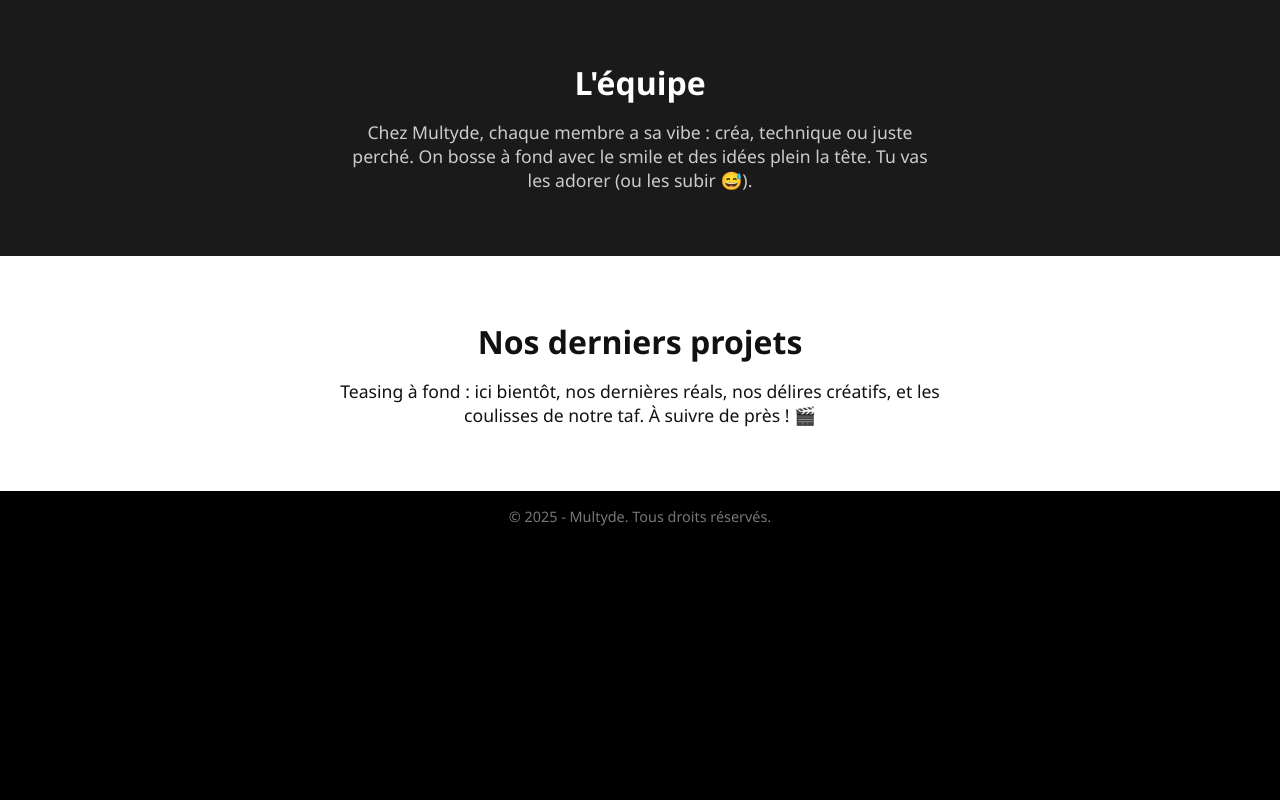
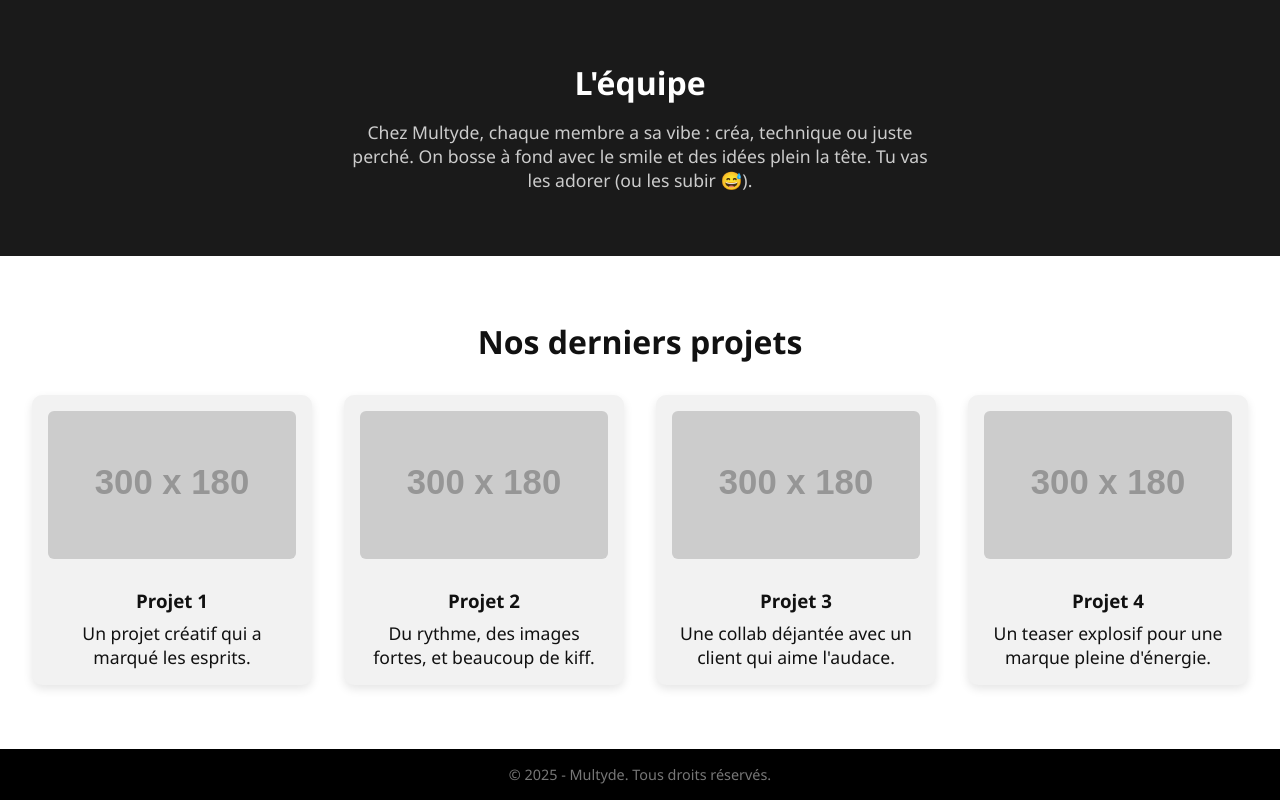
Before and after one commit to Didiare/mon-site, a plain HTML site: page index.html in a window 1280 px wide. Shown: the part 1149-1949 px from the top of the page. Before the commit the page ends 1691 px from the top, so only its background shows below. Drawn offline with Linux system fonts and the light colour scheme; placeholder pictures from the web are drawn by us.

Commit message:
Update index.html

```diff
--- a/index.html
+++ b/index.html
@@ -93,6 +93,36 @@
       padding: 1rem;
       font-size: 0.9rem;
     }
+     /* --- Projets --- */
+    .projects .grid {
+      display: grid;
+      grid-template-columns: repeat(auto-fit, minmax(250px, 1fr));
+      gap: 2rem;
+      margin-top: 2rem;
+    }
+
+    .card {
+      background: #f2f2f2;
+      color: #111;
+      padding: 1rem;
+      border-radius: 10px;
+      box-shadow: 0 4px 10px rgba(0, 0, 0, 0.1);
+      transition: transform 0.2s ease;
+    }
+
+    .card:hover {
+      transform: scale(1.03);
+    }
+
+    .card img {
+      max-width: 100%;
+      border-radius: 6px;
+      margin-bottom: 1rem;
+    }
+
+    .card h3 {
+      margin: 0.5rem 0;
+    }
   </style>
 </head>
 <body>
@@ -115,11 +145,33 @@
     <p>Chez Multyde, chaque membre a sa vibe : créa, technique ou juste perché. On bosse à fond avec le smile et des idées plein la tête. Tu vas les adorer (ou les subir 😅).</p>
   </section>
 
-  <!-- PROJETS -->
-  <section class="projects">
-    <h2>Nos derniers projets</h2>
-    <p>Teasing à fond : ici bientôt, nos dernières réals, nos délires créatifs, et les coulisses de notre taf. À suivre de près ! 🎬</p>
-  </section>
+ <!-- PROJETS -->
+<section class="projects">
+  <h2>Nos derniers projets</h2>
+  <div class="grid">
+    <div class="card">
+      <img src="https://via.placeholder.com/300x180" alt="Projet 1">
+      <h3>Projet 1</h3>
+      <p>Un projet créatif qui a marqué les esprits.</p>
+    </div>
+    <div class="card">
+      <img src="https://via.placeholder.com/300x180" alt="Projet 2">
+      <h3>Projet 2</h3>
+      <p>Du rythme, des images fortes, et beaucoup de kiff.</p>
+    </div>
+    <div class="card">
+      <img src="https://via.placeholder.com/300x180" alt="Projet 3">
+      <h3>Projet 3</h3>
+      <p>Une collab déjantée avec un client qui aime l'audace.</p>
+    </div>
+    <div class="card">
+      <img src="https://via.placeholder.com/300x180" alt="Projet 4">
+      <h3>Projet 4</h3>
+      <p>Un teaser explosif pour une marque pleine d'énergie.</p>
+    </div>
+  </div>
+</section>
+
 
   <footer>
     &copy; 2025 - Multyde. Tous droits réservés.
```
